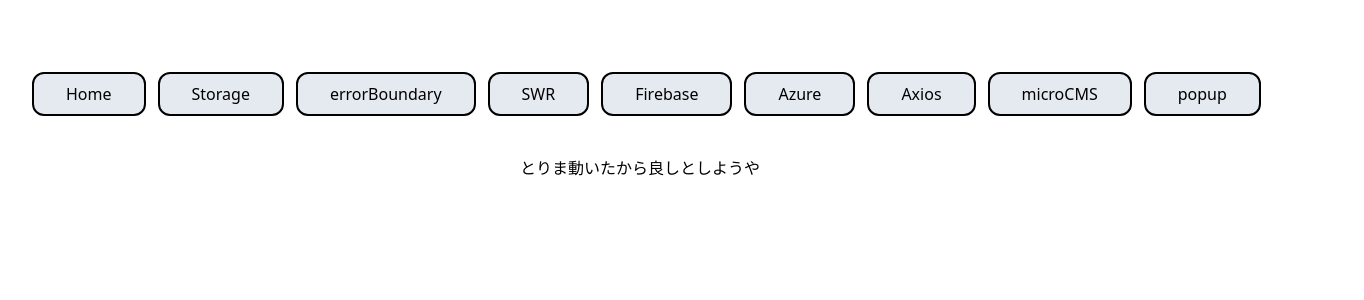
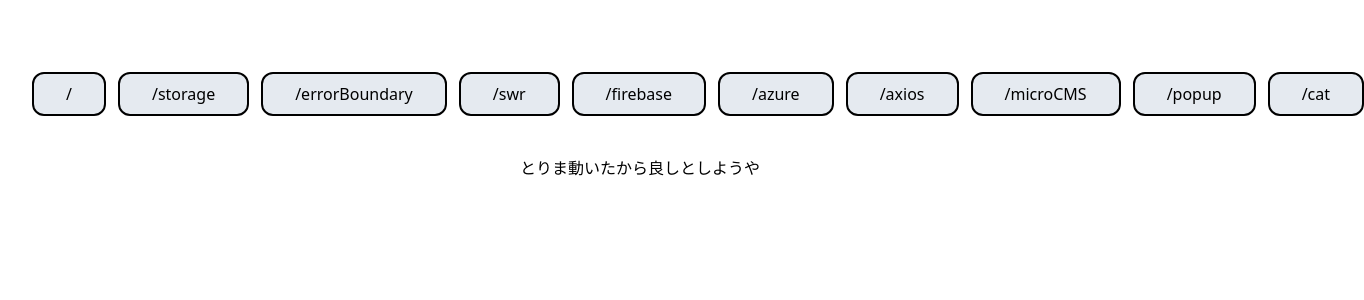
Before and after one commit to Ryunosuke-Tanaka-sti/component-sample-react, a React (Vite) app: page / in a window 1280 px wide. Shown: the top 300 px of the page, 1364 px wide, since content can reach past the window. Built offline with nearby package versions, Linux system fonts and the light colour scheme; no server answers; what @azure/msal-react, microcms-js-sdk would draw is missing.

Commit message:
cat api test

```diff
--- a/src/components/layout/LinkComponent.tsx
+++ b/src/components/layout/LinkComponent.tsx
@@ -1,19 +1,18 @@
 import { Link } from 'react-router-dom';
 
 type Props = {
-  text: string;
   url: string;
 };
 
 export const LinkComponent = (props: Props) => {
-  const { text, url } = props;
+  const { url } = props;
   return (
     <>
       <Link
         to={url}
         className="rounded-xl border-2 border-black bg-slate-300/50 py-2 px-8"
       >
-        {text}
+        {url}
       </Link>
     </>
   );
--- a/src/components/layout/LinksPage.tsx
+++ b/src/components/layout/LinksPage.tsx
@@ -7,15 +7,16 @@
     <>
       <header className="my-10">
         <ol className="flex flex-row gap-3">
-          <LinkComponent text="Home" url="/" />
-          <LinkComponent text="Storage" url="/storage" />
-          <LinkComponent text="errorBoundary" url="/errorBoundary" />
-          <LinkComponent text="SWR" url="/swr" />
-          <LinkComponent text="Firebase" url="/firebase" />
-          <LinkComponent text="Azure" url="/azure" />
-          <LinkComponent text="Axios" url="/axios" />
-          <LinkComponent text="microCMS" url="/microCMS" />
-          <LinkComponent text="popup" url="/popup" />
+          <LinkComponent url="/" />
+          <LinkComponent url="/storage" />
+          <LinkComponent url="/errorBoundary" />
+          <LinkComponent url="/swr" />
+          <LinkComponent url="/firebase" />
+          <LinkComponent url="/azure" />
+          <LinkComponent url="/axios" />
+          <LinkComponent url="/microCMS" />
+          <LinkComponent url="/popup" />
+          <LinkComponent url="/cat" />
         </ol>
       </header>
       <main className="relative">
--- /dev/null
+++ b/src/components/pages/CatPage.tsx
@@ -0,0 +1,61 @@
+import { useCallback } from 'react';
+import { ErrorBoundary, FallbackProps } from 'react-error-boundary';
+
+import axios from 'axios';
+import useSWR from 'swr';
+
+import { SWRConfigComponent } from '@/utilities/SWRConfigComponent';
+
+export const CatPage = () => {
+  type CatAPIResult = {
+    id: string;
+    url: string;
+  };
+
+  const getCatImageUrl = useCallback(async () => {
+    const result = await axios.get<CatAPIResult[]>(
+      'https://api.thecatapi.com/v1/images/search'
+    );
+    return result.data;
+  }, []);
+
+  const ErrorFallback = ({ error, resetErrorBoundary }: FallbackProps) => {
+    return (
+      <>
+        <pre>react-error-boundary {error.message}</pre>
+        <button type="button" onClick={resetErrorBoundary}>
+          reset button
+        </button>
+      </>
+    );
+  };
+  const ViewComponent = () => {
+    const { data, isLoading, isValidating, mutate } = useSWR(
+      '/cat',
+      getCatImageUrl
+    );
+
+    if (isLoading || isValidating) return <>取得中◎</>;
+    return (
+      <section>
+        {data?.map((value) => (
+          <img
+            className="inline-flex text-clip font-sans"
+            key={value.id}
+            src={value.url}
+            alt=""
+          />
+        ))}
+        <button onClick={() => mutate()}>on load</button>
+      </section>
+    );
+  };
+
+  return (
+    <ErrorBoundary FallbackComponent={ErrorFallback}>
+      <SWRConfigComponent>
+        <ViewComponent />
+      </SWRConfigComponent>
+    </ErrorBoundary>
+  );
+};
--- a/src/router/RouterConfig.tsx
+++ b/src/router/RouterConfig.tsx
@@ -5,6 +5,7 @@
 import { AzureADPage } from '@/components/pages/AADB2C/AzureADPage';
 import { MyPage as MypageAADB2C } from '@/components/pages/AADB2C/MyPage';
 import { AxiosClientPage } from '@/components/pages/AxiosClientPage';
+import { CatPage } from '@/components/pages/CatPage';
 import { ErrorBoundaryPage } from '@/components/pages/ErrorBoundaryPage';
 import { FirebasePage } from '@/components/pages/FirebasePage/FirebasePage';
 import { MyPage as MyPageFirebase } from '@/components/pages/FirebasePage/MyPage';
@@ -62,6 +63,7 @@
           <Route path="axios" element={<AxiosClientPage />} />
           <Route path="microCMS" element={<MicroCMSPage />} />
           <Route path="popup" element={<PopupPage />} />
+          <Route path="cat" element={<CatPage />} />
         </Route>
       </Routes>
     </BrowserRouter>
--- a/src/utilities/SWRConfigComponent.tsx
+++ b/src/utilities/SWRConfigComponent.tsx
@@ -17,8 +17,11 @@
           if (isAxiosError(err)) {
             console.log(err);
             const axiosError = err as AxiosError;
-            if (axiosError.response?.status == 404) {
-              console.error('404なんですわ');
+
+            switch (axiosError.response?.status) {
+              case 400:
+              case 404:
+                console.log('error');
             }
           }
           handleError(err);
--- a/vite.config.ts
+++ b/vite.config.ts
@@ -1,8 +1,8 @@
+import dns from 'dns';
+
 import react from '@vitejs/plugin-react';
 import { defineConfig } from 'vite';
 import tsconfigPaths from 'vite-tsconfig-paths';
-
-import dns from 'dns';
 
 dns.setDefaultResultOrder('verbatim');
 
```
Also changed, not shown: package.json (+3 -4 lines), 1 other file (tests, documents, lock files or other folders).
